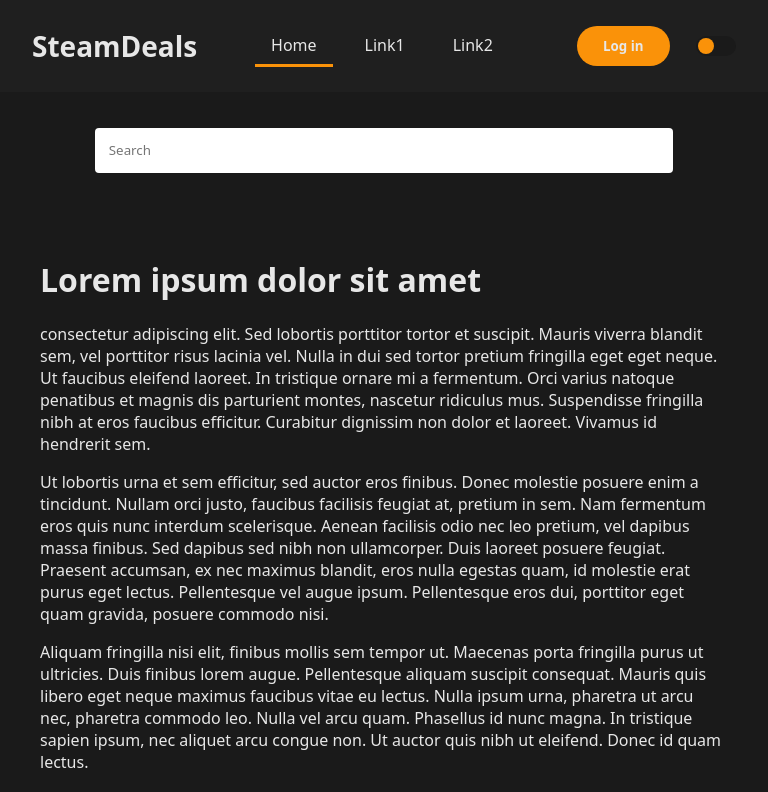
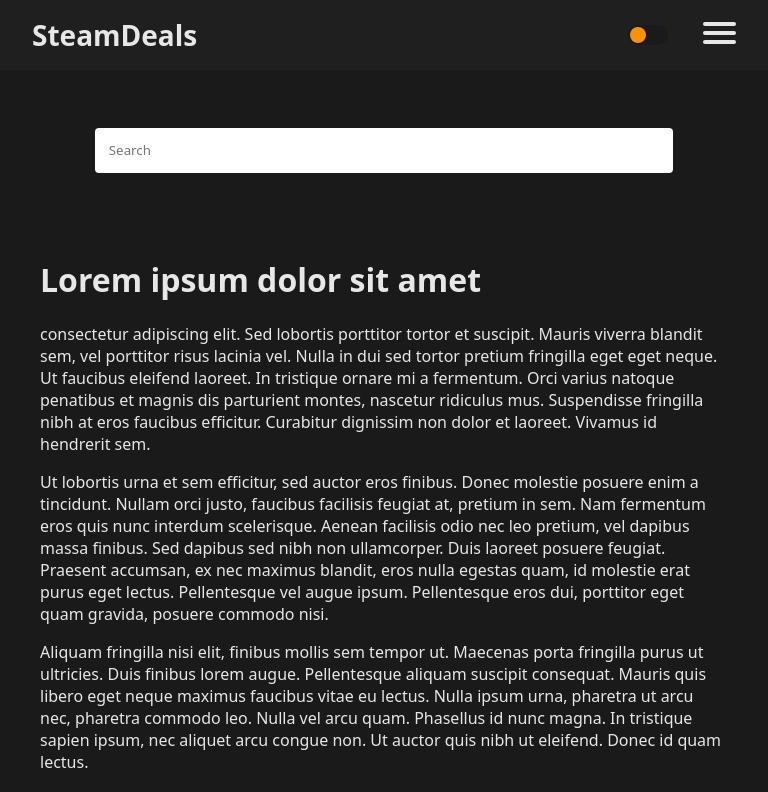
Before and after one commit to Avsterx9/steam-deals, an Angular app: page / in a window 768 px wide. Shown: the top 792 px of the page. Built offline with nearby package versions, Linux system fonts and the light colour scheme; no server answers.

Commit message:
Create responsive navbar-menu

```diff
--- a/src/app/navbar/navbar.component.html
+++ b/src/app/navbar/navbar.component.html
@@ -1,11 +1,13 @@
 <nav>
   <div class="nav-container">
     <h1>SteamDeals</h1>
-
+    <div class="nav-resp" [class.is-active]="check">
       <div class="menu">
-      <a href="/" class="is-active">Home</a>
-      <a href="#">Link1</a>
-      <a href="#">Link2</a>
+        <ul>
+          <li><a href="/" class="is-active">Home</a></li>
+          <li><a href="#">Link1</a></li>
+          <li><a href="#">Link1</a></li>
+        </ul>
       </div>
 
       <div class="login-div">
@@ -18,6 +20,7 @@
 
       <div class="logged-user-panel" *ngIf="isLogged">
         {{ userDetails["username"] }}
+      </div>
     </div>
 
     <div class="color-switcher">
@@ -32,7 +35,7 @@
       </label>
     </div>
 
-    <button class="hamburger" (click)="expandHamburger(hamburger)" #hamburger>
+    <button class="hamburger" [class.is-active]="check" (click)="dropMenu()">
       <span></span>
       <span></span>
       <span></span>
--- a/src/app/navbar/navbar.component.sass
+++ b/src/app/navbar/navbar.component.sass
@@ -3,18 +3,6 @@
   margin: 0
   padding: 0
   box-sizing: border-box
-
-.nav-container
-  max-width: 1200px
-  margin: 0 auto
-
-  display: flex
-  align-items: center
-  justify-content: space-between
-
-h1
-  font-size: 28px
-  font-weight: 900
 
 nav
   position: fixed
@@ -25,8 +13,48 @@ nav
   background-color: var(--background-color-light-version)
   padding: 16px 32px
 
+.nav-container
+  max-width: 1200px
+  margin: 0 auto
+  display: flex
+  align-items: center
+  justify-content: space-between
+
+.nav-resp
+  background: var(--background-color-light-version)
+  display: flex
+  align-items: center
+  justify-content: center
+  width: 80%
+
+h1
+  font-size: 28px
+  font-weight: 900
+
+.menu
+  display: flex
+  flex: 1 1 0%
+  justify-content: center
+  margin: 0
+
+.menu ul
+  list-style-type: none
+  display: flex
+  justify-content: center
+  padding: 20px
+
+.menu ul li a
+  color: var(--font-color)
+  margin: 0 8px
+  text-decoration: none
+  transition: 0.1s
+  padding: 8px 16px
+
+.menu ul li a.is-active, .menu ul li a:hover
+  border-bottom: 3px solid var(--primary-color)
+
 .hamburger
-  display: block
+  display: none
   position: relative
   z-index: 1
   user-select: none
@@ -41,11 +69,9 @@ nav
   width: 33px
   height: 4px
   margin-bottom: 5px
-
   background-color: var(--font-color)
   border-radius: 6px
   z-index: 1
-
   transform-origin: 0 0
   transition: 0.4s
 
@@ -65,22 +91,6 @@ nav
 
 .hamburger.is-active:hover span
   background-color: var(--primary-color)
-
-.menu
-  display: none
-  flex: 1 1 0%
-  justify-content: center
-  margin: 0
-
-.menu a
-  color: var(--font-color)
-  margin: 0 8px
-  text-decoration: none
-  transition: 0.1s
-  padding: 8px 16px
-
-.menu a.is-active, .menu a:hover
-  border-bottom: 3px solid var(--primary-color)
 
 //===========================COLOR-SWITCHER===============================
 
@@ -138,12 +148,6 @@ input[type="checkbox"]:checked ~ .color-check:before
 input[type="checkbox"]:checked ~ .color-check:after
   transform: translateX(0px)
 
-@media (min-width: 768px)
-  .hamburger
-    display: none
-  .menu
-    display: flex
-
 .login-div
   align-items: center
   padding: 10px
@@ -187,3 +191,48 @@ input[type="checkbox"]:checked ~ .color-check:after
 
 .login-btn a
   text-decoration: none
+
+@media (max-width: 768px)
+  .hamburger
+    display: block
+
+  .nav-resp
+    position: absolute
+    right: 0
+    top: 66px
+    width: 100%
+    display: flex
+    flex-direction: column-reverse
+    justify-content: center
+    align-items: center
+    background: var(--background-color-dark-version)
+    transform: translate(100%)
+
+  .nav-resp.is-active
+    transform: translate(0%)
+
+  .menu ul
+    display: flex
+    justify-content: space-between
+    flex-direction: column
+    text-align: center
+    width: 100%
+    padding: 0
+
+  .menu ul li
+    padding: 25px
+
+  .menu ul li a
+    font-size: 1.2em
+    letter-spacing: 2px
+
+  .login-div
+    margin: 0 auto
+
+  .logged-user-panel
+    margin: 10px auto
+    text-align: center
+
+  .color-switcher
+    position: absolute
+    right: 100px
--- a/src/app/navbar/navbar.component.ts
+++ b/src/app/navbar/navbar.component.ts
@@ -13,6 +13,7 @@ export class NavbarComponent {
   isDark!: boolean;
   darkTheme = new DarkTheme();
   lightTheme = new LightTheme();
+  check: boolean = false;
 
   isLogged: boolean = false;
   userDetails: any;
@@ -34,8 +35,8 @@ export class NavbarComponent {
     this.checkIfUserIsLogged();
   }
 
-  expandHamburger(hamburger: HTMLButtonElement) {
-    hamburger.classList.toggle("is-active");
+  dropMenu() {
+    this.check = !this.check;
   }
 
   switchTheme() {
```
Lines whose indentation alone changed are shown as unchanged.
